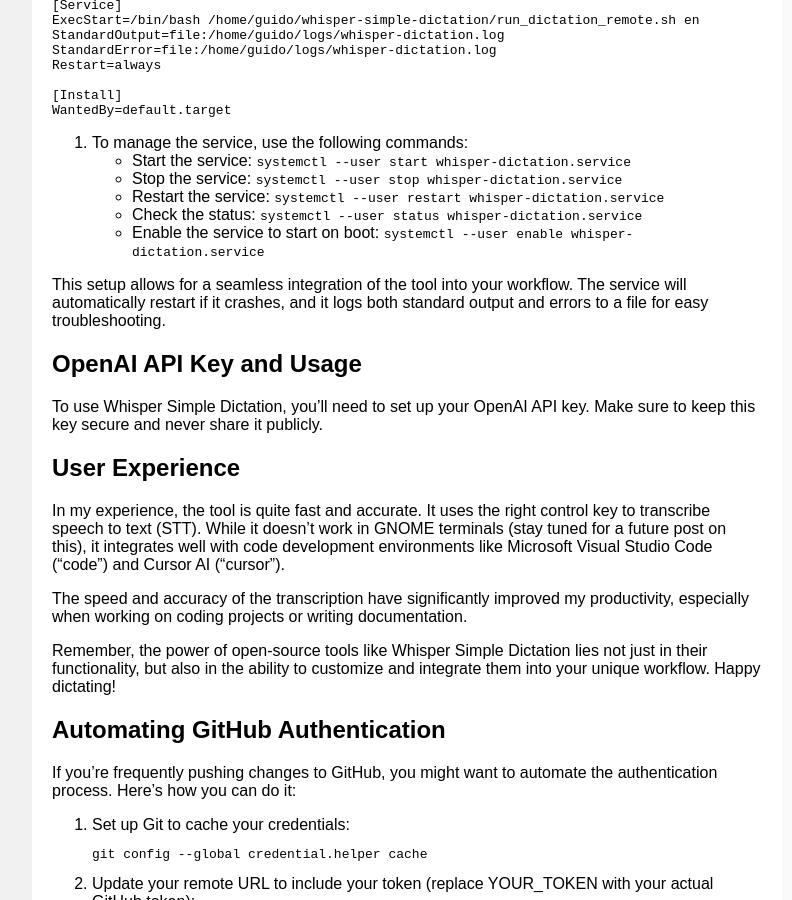
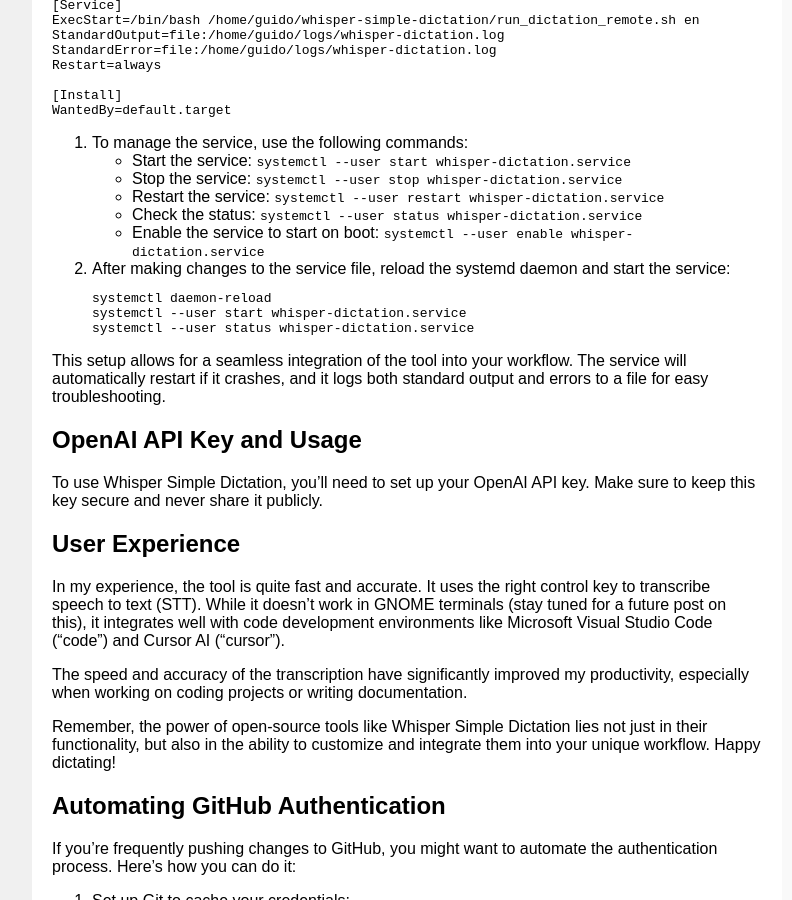
Before and after one commit to guidov/guidov.github.io, a Jekyll site: the page built from _posts/2024-09-16-whisper-simple-dictation-tool.md, in a window 1280 px wide and 900 px high, scrolled down 1481 px. Shown: the whole window, without its empty margins (208-1000 px from the left). Built offline with Jekyll 4.4.1, drawn with Linux system fonts in a browser that asks for light colours.

Commit message:
feat: Add systemd commands to Whisper Simple Dictation post

````diff
--- a/_posts/2024-09-16-whisper-simple-dictation-tool.md
+++ b/_posts/2024-09-16-whisper-simple-dictation-tool.md
@@ -72,6 +72,13 @@ WantedBy=default.target
    - Check the status: `systemctl --user status whisper-dictation.service`
    - Enable the service to start on boot: `systemctl --user enable whisper-dictation.service`
 
+3. After making changes to the service file, reload the systemd daemon and start the service:
+   ```
+   systemctl daemon-reload
+   systemctl --user start whisper-dictation.service
+   systemctl --user status whisper-dictation.service
+   ```
+
 This setup allows for a seamless integration of the tool into your workflow. The service will automatically restart if it crashes, and it logs both standard output and errors to a file for easy troubleshooting.
 
 ## OpenAI API Key and Usage
````
